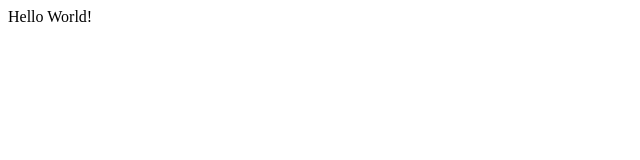
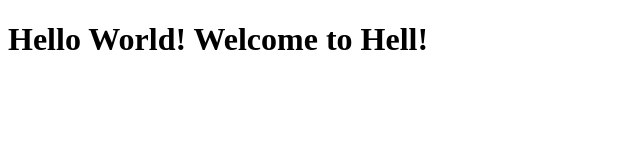
Before and after one commit to PoJo93/god-it, a website: page public/index.html in a window 1280 px wide. Shown: the whole page, without its empty margins (0-640 px from the left). Drawn offline with Linux system fonts and the light colour scheme.

Commit message:
Add hell

```diff
--- a/public/index.html
+++ b/public/index.html
@@ -7,6 +7,6 @@
 	<link rel="stylesheet" href="">
 </head>
 <body>
-Hello World!
+<h1>Hello World! Welcome to Hell!</h1>
 </body>
 </html>
```
